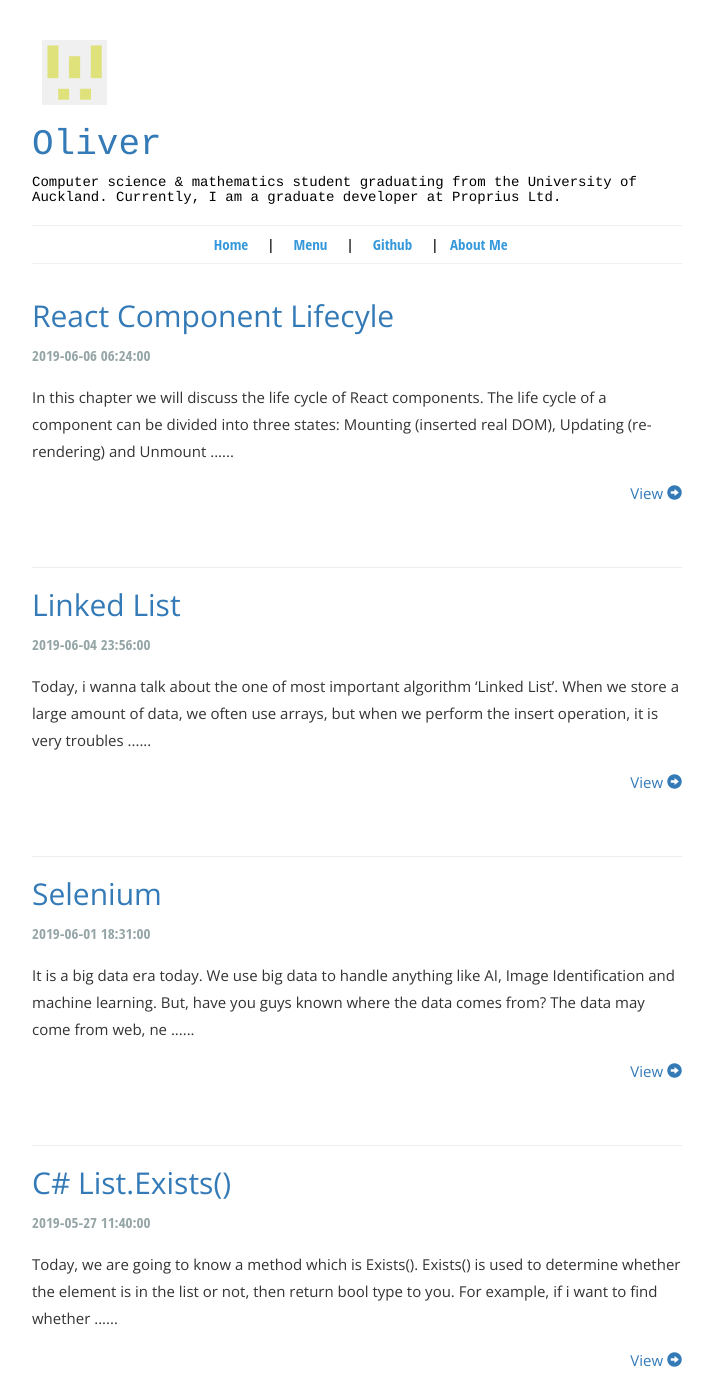
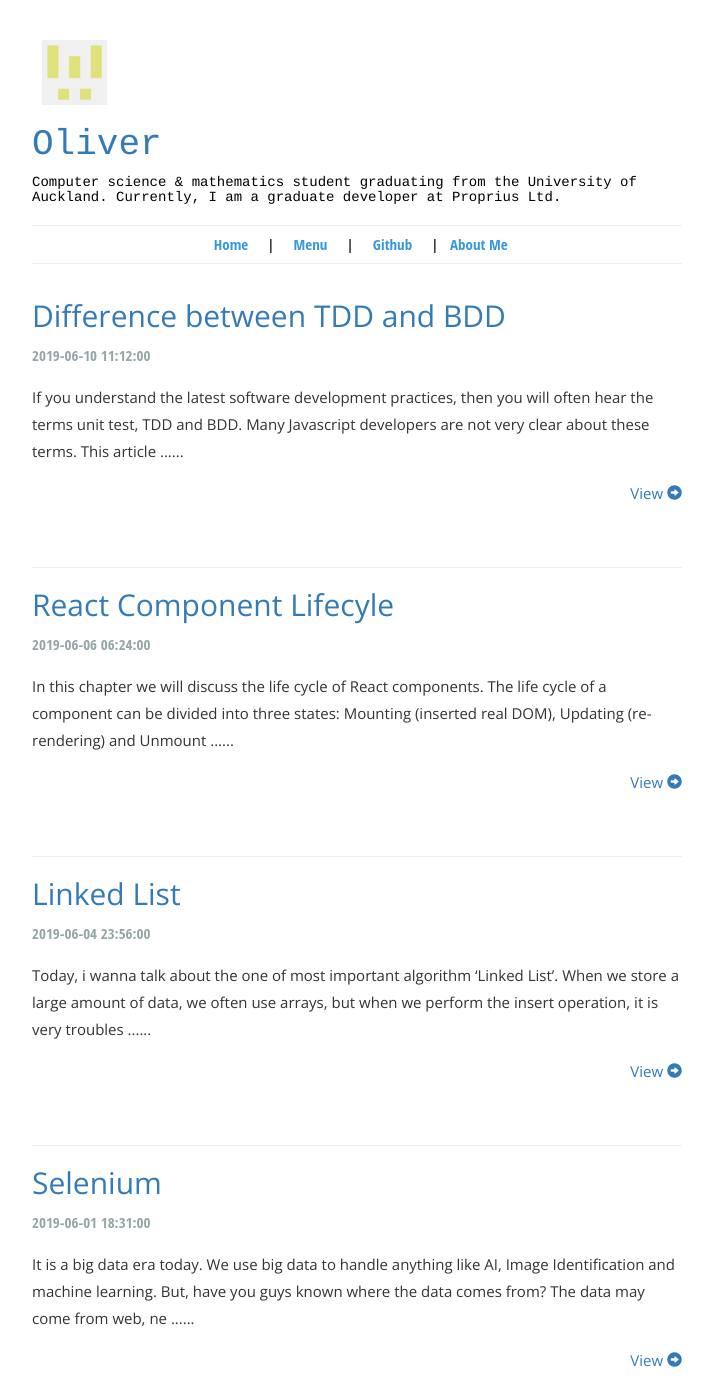
Before and after one commit to dsy401/OliBlog, a Jekyll site: the page built from index.html, in a window 1280 px wide and 1400 px high. Shown: the whole window, without its empty margins (283-996 px from the left). Built offline with Jekyll 4.4.1, drawn with Linux system fonts in a browser that asks for light colours; the list of posts is cut into pages by our own code; some of the changed text lies outside the part shown.

Commit message:
Moved '_drafts/difference-between-tdd-and-bdd.md' to '_posts/2019-06-10-difference-between-tdd-and-bdd.md' via CloudCannon

````diff
--- a/_drafts/difference-between-tdd-and-bdd.md
+++ b/_posts/2019-06-10-difference-between-tdd-and-bdd.md
@@ -7,63 +7,34 @@ pulished: true
 excerpt_separator: '```'
 ---
 
-&nbsp;
-{: .present-before-paste}
-
 If you understand the latest software development practices, then you will often hear the terms unit test, TDD and BDD. Many Javascript developers are not very clear about these terms. This article will explain what they are and where the differences are.
-{: .present-before-paste}
 
 ### Unit testing
 
-&nbsp;
-{: .present-before-paste}
-
 Unit testing tends to focus on only one piece of code, usually a module or function. The test code should be simple and fast to implement and run. This also means that you will write a lot of unit test cases to ensure that the code is functioning properly. Unit tests should have no dependencies, such as requesting database data via a network request. There are many tools that can simulate Api's response data to run test files. The basic principle of unit testing is: multiple test cases, each testing different functions and not dependent on each other. There are also some people who think that any automated test is a unit test. This is not true. There are different types of automated tests, and each type of function is different.
-{: .present-before-paste}
 
 * Unit tests: a single code fragment test (usually a function), independent of test cases.
 * Integration tests: Associate multiple test cases at the same time, such as obtaining test data through test database.
 * Acceptance tests (also called Functional tests): Testing the entire application
 
-### TDD (Test Driven Development)
-
-&nbsp;
-{: .present-before-paste}
+### TDD (Test-Driven Development)
 
 TDD is a test to drive software development. It has the following five steps:
-{: .present-before-paste}
 
 * Firstly, developers write some tests.
 * Developers run these tests, but these tests will obviously fail because you didn't implement the code details.
-  {: .present-before-paste}
 * Developer implementation code details
-  {: .present-before-paste}
-* &nbsp;
-  {: .present-before-paste}
+* If the developer successfully implements the code, all tests will run through.
 
-  If the developer successfully implements the code, all tests will run through.
-  {: .present-before-paste}
-* &nbsp;
-  {: .present-before-paste}
-
-  Developers can refactor the code, and if the new code is not functioning correctly, the corresponding test file will also fail.
-  {: .present-before-paste}
-
-&nbsp;
-{: .present-before-paste}
+* Developers can refactor the code, and if the new code is not functioning correctly, the corresponding test file will also fail.
 
 Developers can implement more requirements based on this process, as shown in the following flow chart:
-{: .present-before-paste}
 
-![](/uploads/tdd-flowchart.png){: width="563" height="525"}
-{: .present-before-paste}
+&nbsp; &nbsp; &nbsp;![](/uploads/tdd-flowchart.png){: width="563" height="525"}
 
 For example, If the developer writes a function to calculate the factorial, then the conventional TDD mode uses this function to enter a specific value to determine if the output is correct. In this example, Mocha is used as the test framework.
-{: .present-before-paste}
 
-&nbsp;
-{: .present-before-paste}
-```javascript
+~~~javascript
 var assert = require('assert'),
     factorial = require('../index');
 suite('Test', function (){
@@ -85,17 +56,33 @@ suite('Test', function (){
     });
   });
 });
-```
+~~~
 
-```javascript
+&nbsp;
+
+This test will definitely fail before the code is implemented. We now implement this function:
+
+~~~javascript
 module.exports = function (n) {
   if (n < 0) return NaN;
   if (n === 0) return 1;
   return n * factorial(n - 1);
 };
-```
+~~~
 
-```javascript
+&nbsp;
+
+Now running this test file will all pass, this is the TDD development model, now let's see what is different about BDD.
+
+### BDD (Behavior-driven development)
+
+&nbsp;
+
+Many people think that BDD is very close to TDD. Compared with TDD, BDD is based on the behavior and documentation we write to drive development. These document descriptions are very similar to our test code.
+
+For example:
+
+~~~javascript
 var assert = require('assert'),
     factorial = require('../index');
 describe('Test', function (){
@@ -120,4 +107,14 @@ describe('Test', function (){
     // Anything after the tests have finished
   });
 });
-```
+~~~
+
+&nbsp;
+
+The main difference is in the description of the test, BDD uses a more straightforward text to describe the test case. Although the above example is very simple, we can see that BDD pays more attention to the function of demand, rather than the actual result. BDD is more conducive to helping us design software development than TDD.
+
+### TDD and BDD
+
+&nbsp;
+
+Is that good to use TDD or BDD? It depends on whether the language you are using has a suitable testing framework, and which way your colleagues prefer.
````
